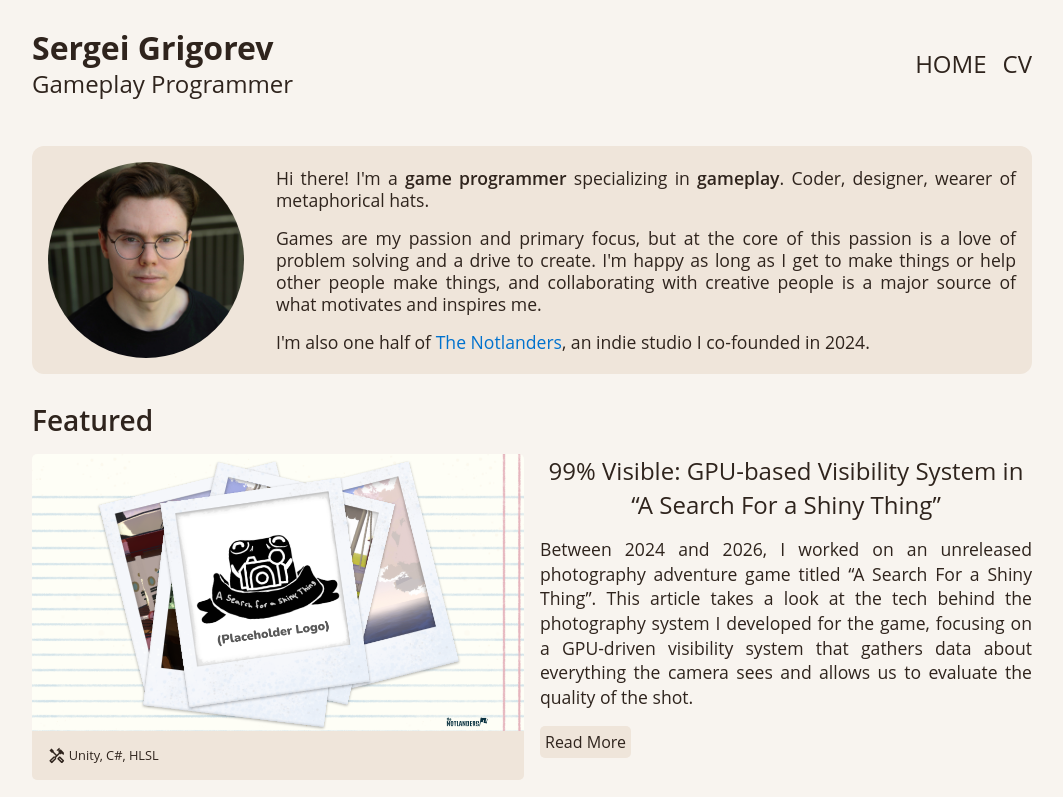
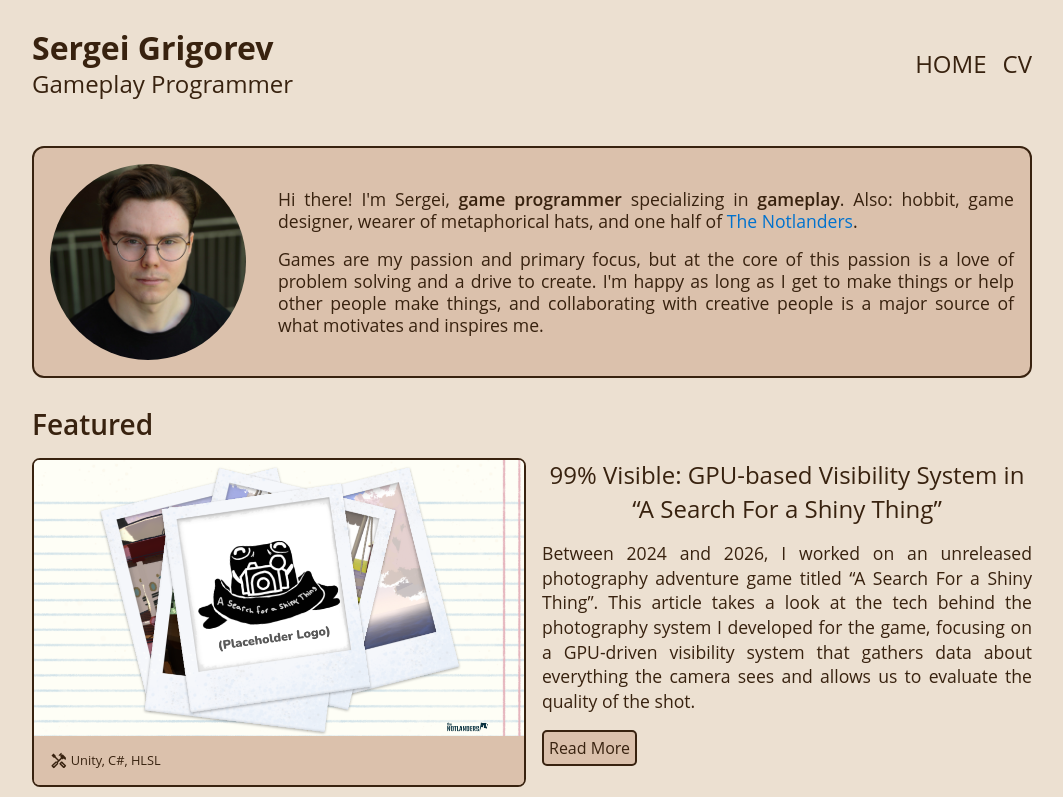
Before and after one commit to digital-threat/Portfolio, a plain HTML site: page index.html in a window 1280 px wide. Shown: the top 797 px of the page, without its empty margins (108-1171 px from the left). Drawn offline with Linux system fonts and the light colour scheme; a web font is replaced by a local one.

Commit message:
Main page touch-ups

```diff
--- a/index.html
+++ b/index.html
@@ -19,9 +19,8 @@
         <img alt="Profile photo" class="profile-image" height="196" id="about-photo" src="../assets/images/profile-photo.jpg"
              width="196">
         <div id="about-text">
-            <p>Hi there! I'm a <b>game programmer</b> specializing in <b>gameplay</b>. Coder, designer, wearer of metaphorical hats.</p>
+            <p>Hi there! I'm Sergei, <b>game programmer</b> specializing in <b>gameplay</b>. Also: hobbit, game designer, wearer of metaphorical hats, and one half of <a href="https://thenotlanders.com/" id="notlanders-link" target="_blank">The Notlanders</a>.</p>
             <p>Games are my passion and primary focus, but at the core of this passion is a love of problem solving and a drive to create. I'm happy as long as I get to make things or help other people make things, and collaborating with creative people is a major source of what motivates and inspires me.</p>
-            <p>I'm also one half of <a href="https://thenotlanders.com/" id="notlanders-link" target="_blank">The Notlanders</a>, an indie studio I co-founded in 2024.</p>
         </div>
     </div>
 
@@ -46,7 +45,7 @@
         <h2>Talks and Lectures</h2>
         <div class="project-container">
             <div class="project-image">
-                <img alt="Project Thumbnail" class="project-image" src="assets/images/Intro_to_SIMD.png"/>
+                <img alt="Project Thumbnail" src="assets/images/Intro_to_SIMD.png"/>
                 <div class="project-image-bottom-strip">
                     <div class="quick-info">
                         <svg xmlns="http://www.w3.org/2000/svg" height="16px" viewBox="0 -960 960 960" width="16px" fill="#e3e3e3"><path d="M200-80q-33 0-56.5-23.5T120-160v-560q0-33 23.5-56.5T200-800h40v-80h80v80h320v-80h80v80h40q33 0 56.5 23.5T840-720v560q0 33-23.5 56.5T760-80H200Zm0-80h560v-400H200v400Zm0-480h560v-80H200v80Zm0 0v-80 80Z"/></svg>
--- a/styles/main.css
+++ b/styles/main.css
@@ -98,9 +98,13 @@ table {
 
 :root {
     --notlanders: #0072ce;
-    --background: #F8F4EF;
-    --surface: #EFE5DA;
-    --text-dark: #2F241D;
+    --background: #ece0d1;
+    --surface: #dbc1ac;
+    --text-dark: #38220f;
+    --border: #38220f;
+
+    --link: #634832;
+    --link-hover: #38220f;
 
     --primary: #A77F60;
     --secondary: #8A5F41;
@@ -131,6 +135,10 @@ nav {
     text-transform: uppercase;
     display: flex;
     gap: 1rem;
+}
+
+nav a {
+    text-decoration: none;
 }
 
 footer {
@@ -170,30 +178,32 @@ ul {
     padding-left: 1rem;
 }
 
-a {
-    transition: opacity 0.2s
-}
-
 b {
     font-weight: 600;
 }
 
+a {
+    transition: opacity 0.2s;
+    color: inherit;
+
+    text-decoration-thickness: 1px;
+    text-decoration-color: currentColor;
+    text-decoration-line: underline;
+    text-decoration-style: dotted;
+    text-underline-offset: 4px;
+}
+
 /* unvisited link */
 a:link {
-    color: inherit;
-    text-decoration: none;
 }
 
  /* visited link */
 a:visited {
-    color: inherit;
-    text-decoration: none;
 }
 
  /* mouse over link */
  a:hover {
      opacity: 0.7;
-    text-decoration: none;
  }
 
  a:active {
@@ -217,6 +227,7 @@ a:active {
     background-color: var(--surface);
     color: var(--text-dark);
     border-radius: 12px;
+    border: 2px solid var(--border);
     padding: 16px;
 }
 
@@ -228,6 +239,8 @@ a:active {
 
 .project-image {
     flex: 1;
+    border: 2px solid var(--border);
+    border-radius: 8px;
 }
 
 .project-image img,
@@ -301,6 +314,11 @@ a:active {
     background-color: var(--surface);
     border-radius: 5px;
     padding: 5px;
+    border: 2px solid var(--border);
+}
+
+a.project-button {
+    text-decoration: none;
 }
 
 #notlanders-link {
```
Lines whose indentation alone changed are shown as unchanged.
